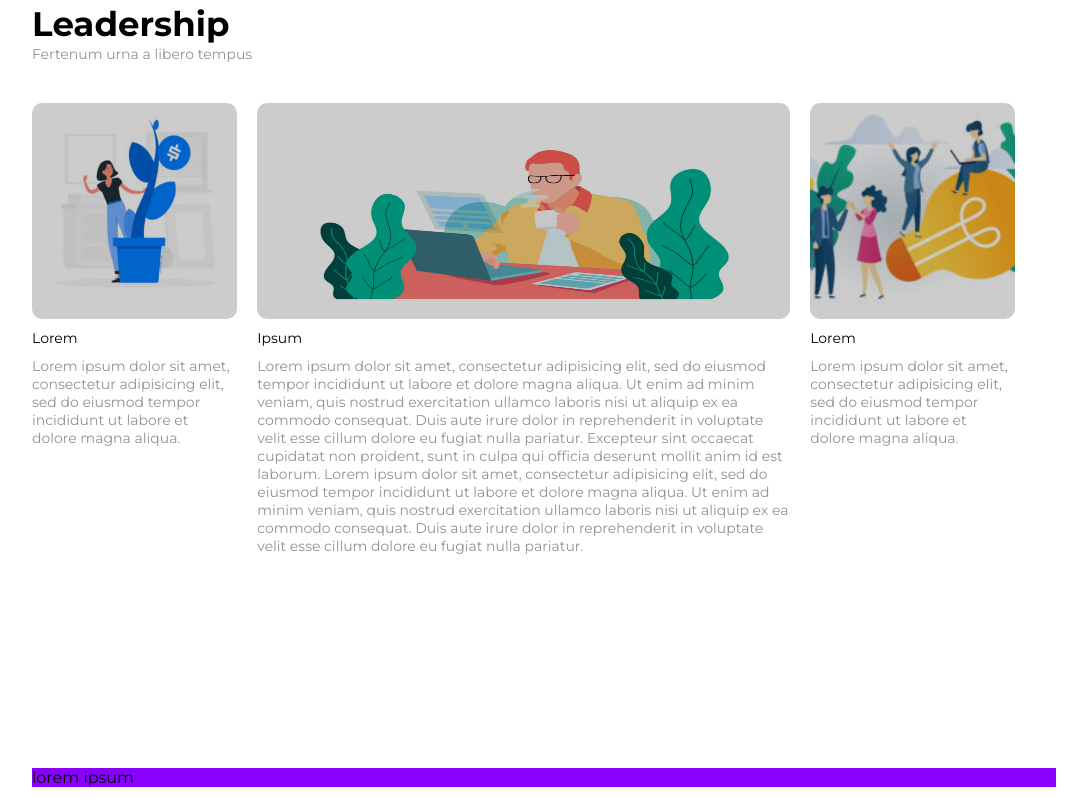
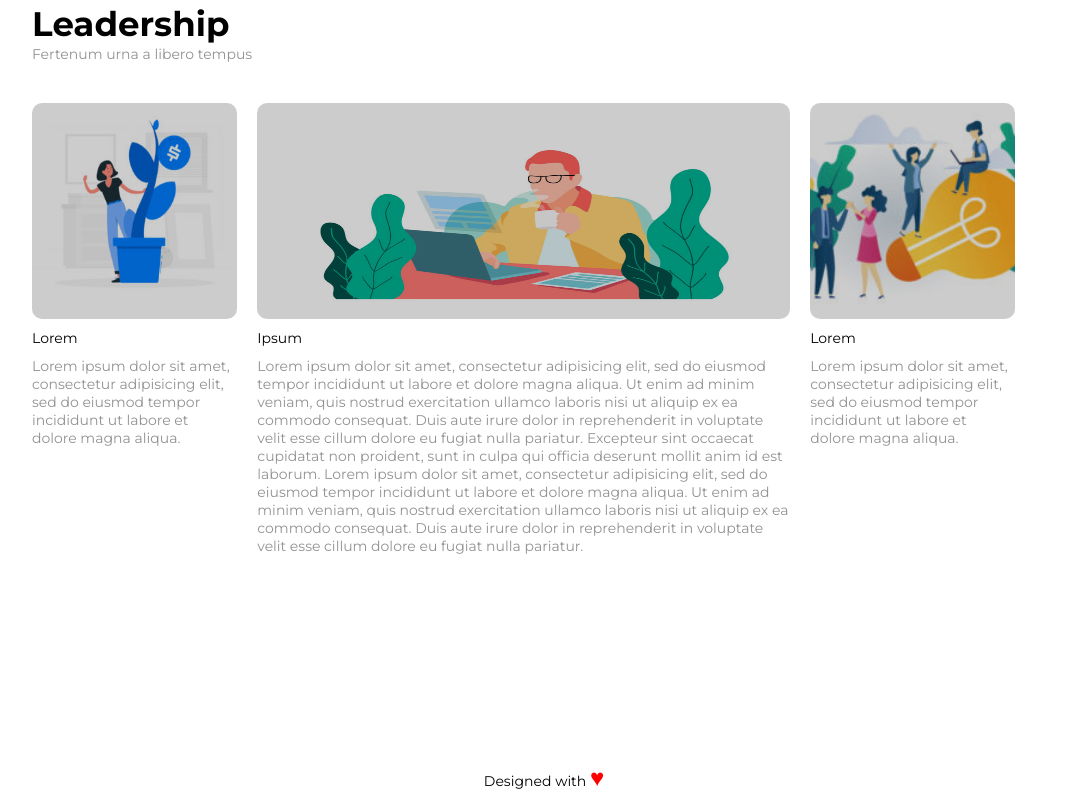
Before and after one commit to aficocelli/htmlcss-wp, a plain HTML site: page index.html in a window 1280 px wide. Shown: the part 760-1562 px from the top of the page, without its empty margins (96-1183 px from the left). Drawn offline with Linux system fonts and the light colour scheme.

Commit message:
inserito testo footer

```diff
--- a/css/style.css
+++ b/css/style.css
@@ -34,6 +34,15 @@ body{
   color:#000;
   margin: 10px 0;
 }
+.credits p{
+  font-size: 14px;
+}
+.cuore-credits{
+  color:#FF0000;
+  font-size: 24px;
+}
+/* /layout testi */
+
 /* formattazione contenitore centrale */
 .conteiner{
   width:80%;
@@ -135,6 +144,6 @@ height:100%;
 /* formattazione del footer */
 
 .credits{
-  margin-top: 5px;
-  background-color: #8801FE;
+  margin-bottom: 10px;
+  text-align: center;
 }
--- a/index.html
+++ b/index.html
@@ -77,7 +77,7 @@
       </main>
       <!-- qui va il footer -->
       <footer class="credits">
-        <p>lorem ipsum</p>
+        <p>Designed with <span class="cuore-credits">&hearts;</span></p>
       </footer>
       <!-- /qui va il footer -->
     </div>
```
